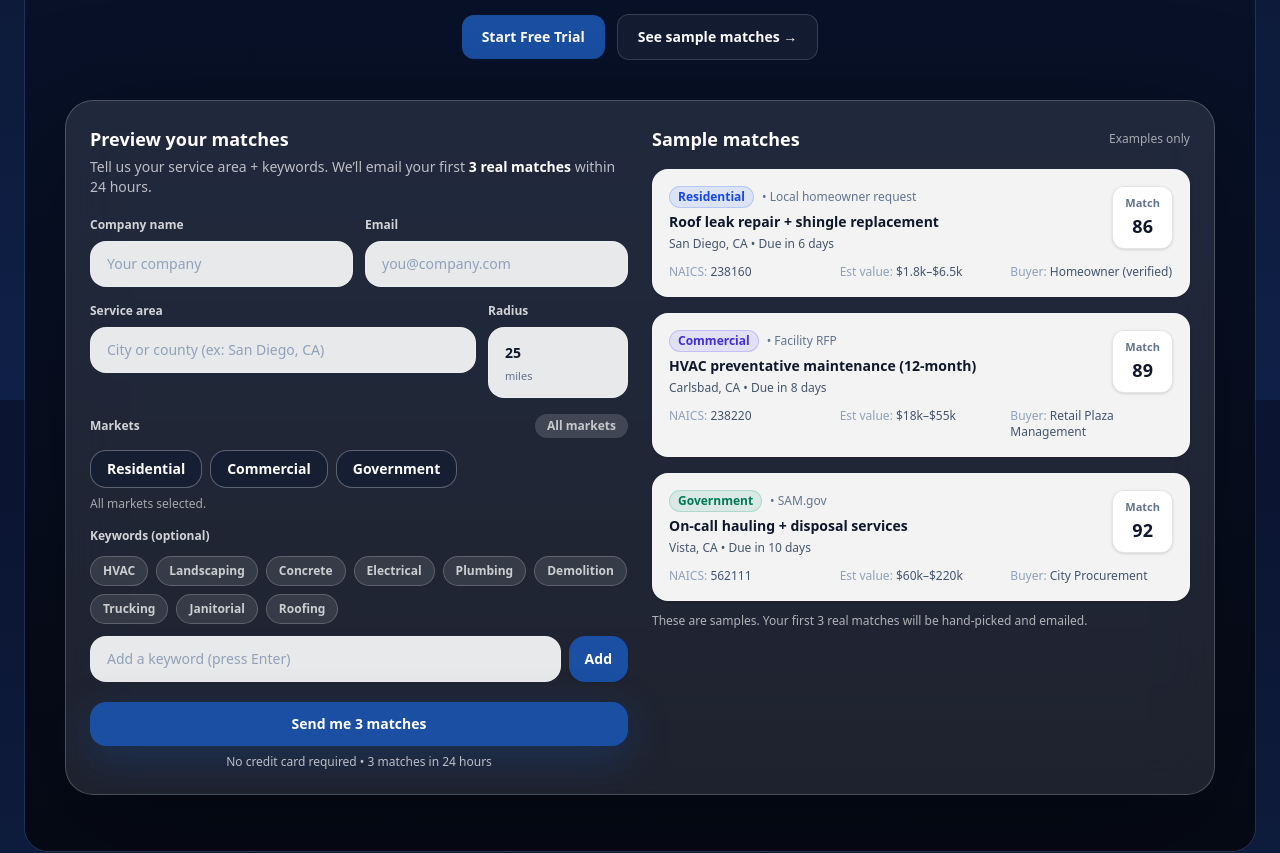
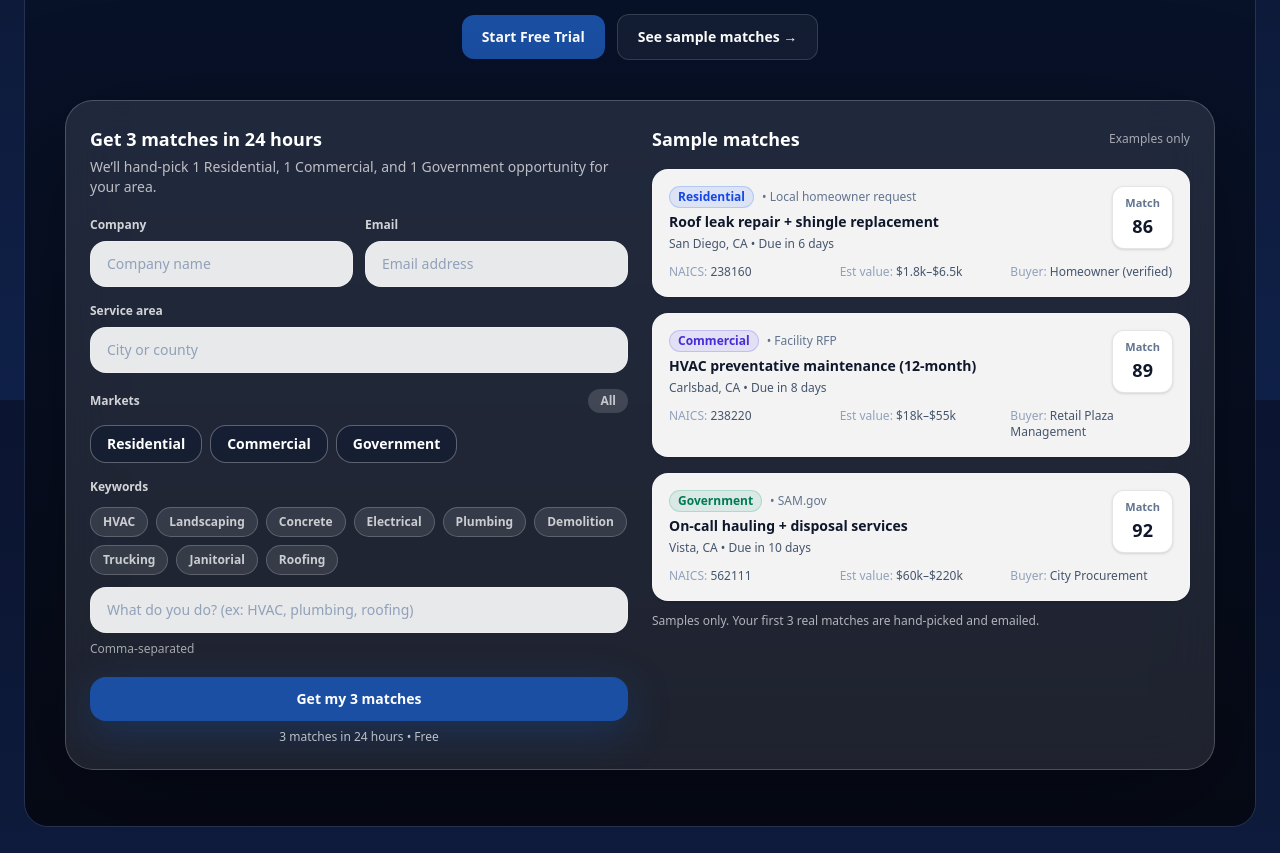
Before and after one commit to seansevrix/ambit, a Next.js app: page / in a window 1280 px wide. Shown: the part 400-1253 px from the top of the page. Built offline with nearby package versions, Linux system fonts and the light colour scheme.

Commit message:
Simplify concierge form (4 fields + no radius/add)

```diff
--- a/app/components/ConciergeLeadCapture.tsx
+++ b/app/components/ConciergeLeadCapture.tsx
@@ -35,7 +35,7 @@ function normalizeKeywords(list: string[]) {
     .map((k) => k.trim())
     .filter(Boolean)
     .map((k) => k.replace(/\s+/g, " "))
-    .slice(0, 8);
+    .slice(0, 12);
 
   const seen = new Set<string>();
   const out: string[] = [];
@@ -46,6 +46,15 @@ function normalizeKeywords(list: string[]) {
     out.push(k);
   }
   return out;
+}
+
+function splitKeywordText(text: string) {
+  return normalizeKeywords(
+    String(text || "")
+      .split(",")
+      .map((s) => s.trim())
+      .filter(Boolean)
+  );
 }
 
 function MatchPill({ score }: { score: number }) {
@@ -96,10 +105,7 @@ function SampleCard({
             <span className="text-slate-500">• {source}</span>
           </div>
 
-          <div className="mt-1 truncate text-sm font-semibold text-slate-900">
-            {title}
-          </div>
-
+          <div className="mt-1 truncate text-sm font-semibold text-slate-900">{title}</div>
           <div className="mt-1 text-xs text-slate-600">{meta}</div>
         </div>
 
@@ -127,7 +133,6 @@ export default function ConciergeLeadCapture() {
   const [company, setCompany] = useState("");
   const [email, setEmail] = useState("");
   const [area, setArea] = useState("");
-  const [radius, setRadius] = useState("25");
 
   const [selectedMarkets, setSelectedMarkets] = useState<MarketKey[]>([
     "residential",
@@ -135,8 +140,9 @@ export default function ConciergeLeadCapture() {
     "government",
   ]);
 
-  const [keywordInput, setKeywordInput] = useState("");
-  const [keywords, setKeywords] = useState<string[]>([]);
+  // Single text field (no Add button). User can type comma-separated.
+  const [keywordText, setKeywordText] = useState("");
+  const keywords = useMemo(() => splitKeywordText(keywordText), [keywordText]);
 
   const [submitting, setSubmitting] = useState(false);
   const [error, setError] = useState<string | null>(null);
@@ -165,21 +171,11 @@ export default function ConciergeLeadCapture() {
     setSelectedMarkets(["residential", "commercial", "government"]);
   }
 
-  function addKeyword(raw: string) {
-    const next = normalizeKeywords([...keywords, raw]);
-    setKeywords(next);
-    setKeywordInput("");
-  }
-
-  function removeKeyword(k: string) {
-    setKeywords((prev) => prev.filter((x) => x.toLowerCase() !== k.toLowerCase()));
-  }
-
   async function onSubmit(e: React.FormEvent) {
     e.preventDefault();
     setError(null);
 
-    if (!company.trim()) return setError("Company name is required.");
+    if (!company.trim()) return setError("Company is required.");
     if (!email.trim()) return setError("Email is required.");
     if (!area.trim()) return setError("Service area is required.");
 
@@ -191,7 +187,6 @@ export default function ConciergeLeadCapture() {
       fd.append("email", email.trim());
       fd.append("_replyto", email.trim());
       fd.append("service_area", area.trim());
-      fd.append("radius_miles", String(radius || "").trim());
       fd.append("markets", marketsHuman);
       fd.append("keywords", keywords.join(", "));
       fd.append("_gotcha", "");
@@ -219,21 +214,20 @@ export default function ConciergeLeadCapture() {
       <div className="grid gap-6 lg:grid-cols-2">
         {/* LEFT */}
         <div>
-          <div className="text-lg font-semibold text-white">Preview your matches</div>
+          <div className="text-lg font-semibold text-white">Get 3 matches in 24 hours</div>
           <div className="mt-1 text-sm text-white/70">
-            Tell us your service area + keywords. We’ll email your first{" "}
-            <span className="font-semibold text-white">3 real matches</span> within 24 hours.
+            We’ll hand-pick 1 Residential, 1 Commercial, and 1 Government opportunity for your area.
           </div>
 
           <form onSubmit={onSubmit} className="mt-5 space-y-4">
             {/* Company + Email */}
             <div className="grid gap-3 sm:grid-cols-2">
               <div>
-                <div className="text-xs font-semibold text-white/80">Company name</div>
+                <div className="text-xs font-semibold text-white/80">Company</div>
                 <input
                   value={company}
                   onChange={(e) => setCompany(e.target.value)}
-                  placeholder="Your company"
+                  placeholder="Company name"
                   className="mt-2 w-full rounded-2xl border border-white/20 bg-white/90 px-4 py-3 text-sm text-slate-900 placeholder:text-slate-400 outline-none focus:border-white/40"
                 />
               </div>
@@ -243,37 +237,22 @@ export default function ConciergeLeadCapture() {
                 <input
                   value={email}
                   onChange={(e) => setEmail(e.target.value)}
-                  placeholder="you@company.com"
+                  placeholder="Email address"
                   type="email"
                   className="mt-2 w-full rounded-2xl border border-white/20 bg-white/90 px-4 py-3 text-sm text-slate-900 placeholder:text-slate-400 outline-none focus:border-white/40"
                 />
               </div>
             </div>
 
-            {/* Service area + radius */}
-            <div className="grid gap-3 sm:grid-cols-[1fr_140px]">
+            {/* Service area */}
             <div>
               <div className="text-xs font-semibold text-white/80">Service area</div>
               <input
                 value={area}
                 onChange={(e) => setArea(e.target.value)}
-                  placeholder="City or county (ex: San Diego, CA)"
+                placeholder="City or county"
                 className="mt-2 w-full rounded-2xl border border-white/20 bg-white/90 px-4 py-3 text-sm text-slate-900 placeholder:text-slate-400 outline-none focus:border-white/40"
               />
-              </div>
-
-              <div>
-                <div className="text-xs font-semibold text-white/80">Radius</div>
-                <div className="mt-2 rounded-2xl border border-white/20 bg-white/90 px-4 py-3">
-                  <input
-                    value={radius}
-                    onChange={(e) => setRadius(e.target.value)}
-                    inputMode="numeric"
-                    className="w-full bg-transparent text-sm font-semibold text-slate-900 outline-none"
-                  />
-                  <div className="mt-1 text-[11px] text-slate-500">miles</div>
-                </div>
-              </div>
             </div>
 
             {/* Markets */}
@@ -290,7 +269,7 @@ export default function ConciergeLeadCapture() {
                       : "bg-white/10 text-white hover:bg-white/15"
                   )}
                 >
-                  All markets
+                  All
                 </button>
               </div>
 
@@ -315,23 +294,31 @@ export default function ConciergeLeadCapture() {
                 })}
               </div>
 
-              <div className="mt-2 text-xs text-white/60">
-                {allSelected ? "All markets selected." : `Selected: ${marketsHuman}`}
-              </div>
+              {!allSelected && (
+                <div className="mt-2 text-xs text-white/60">Selected: {marketsHuman}</div>
+              )}
             </div>
 
-            {/* Keywords */}
+            {/* Keywords (no Add button) */}
             <div>
-              <div className="text-xs font-semibold text-white/80">Keywords (optional)</div>
+              <div className="text-xs font-semibold text-white/80">Keywords</div>
 
               <div className="mt-3 flex flex-wrap gap-2">
                 {SUGGESTED_KEYWORDS.map((k) => {
                   const on = keywords.some((x) => x.toLowerCase() === k.toLowerCase());
+
                   return (
                     <button
                       key={k}
                       type="button"
-                      onClick={() => (on ? removeKeyword(k) : addKeyword(k))}
+                      onClick={() => {
+                        // toggle keyword in the comma-separated input
+                        const next = on
+                          ? keywords.filter((x) => x.toLowerCase() !== k.toLowerCase())
+                          : [...keywords, k];
+
+                        setKeywordText(next.join(", "));
+                      }}
                       className={cx(
                         "rounded-2xl border px-3 py-1.5 text-xs font-semibold transition",
                         on
@@ -346,44 +333,14 @@ export default function ConciergeLeadCapture() {
                 })}
               </div>
 
-              <div className="mt-3 flex gap-2">
               <input
-                  value={keywordInput}
-                  onChange={(e) => setKeywordInput(e.target.value)}
-                  onKeyDown={(e) => {
-                    if (e.key === "Enter") {
-                      e.preventDefault();
-                      if (keywordInput.trim()) addKeyword(keywordInput);
-                    }
-                  }}
-                  placeholder="Add a keyword (press Enter)"
-                  className="w-full rounded-2xl border border-white/20 bg-white/90 px-4 py-3 text-sm text-slate-900 placeholder:text-slate-400 outline-none focus:border-white/40"
+                value={keywordText}
+                onChange={(e) => setKeywordText(e.target.value)}
+                placeholder="What do you do? (ex: HVAC, plumbing, roofing)"
+                className="mt-3 w-full rounded-2xl border border-white/20 bg-white/90 px-4 py-3 text-sm text-slate-900 placeholder:text-slate-400 outline-none focus:border-white/40"
               />
-                <button
-                  type="button"
-                  onClick={() => keywordInput.trim() && addKeyword(keywordInput)}
-                  className="rounded-2xl px-4 py-3 text-sm font-semibold text-white shadow-sm"
-                  style={{ backgroundColor: BRAND }}
-                >
-                  Add
-                </button>
-              </div>
 
-              {keywords.length > 0 && (
-                <div className="mt-3 flex flex-wrap gap-2">
-                  {keywords.map((k) => (
-                    <button
-                      key={k}
-                      type="button"
-                      onClick={() => removeKeyword(k)}
-                      className="rounded-2xl border border-white/20 bg-white/10 px-3 py-1.5 text-xs font-semibold text-white/80 hover:bg-white/15"
-                      title="Remove"
-                    >
-                      {k} <span className="text-white/60">×</span>
-                    </button>
-                  ))}
-                </div>
-              )}
+              <div className="mt-2 text-xs text-white/60">Comma-separated</div>
             </div>
 
             {/* CTA */}
@@ -397,11 +354,11 @@ export default function ConciergeLeadCapture() {
                 )}
                 style={{ backgroundColor: BRAND }}
               >
-                {submitting ? "Sending…" : "Send me 3 matches"}
+                {submitting ? "Sending…" : "Get my 3 matches"}
               </button>
 
               <div className="mt-2 text-center text-xs text-white/70">
-                No credit card required • 3 matches in 24 hours
+                3 matches in 24 hours • Free
               </div>
 
               {error && <div className="mt-3 text-sm text-red-200">{error}</div>}
@@ -455,7 +412,7 @@ export default function ConciergeLeadCapture() {
           </div>
 
           <div className="mt-3 text-xs text-white/65">
-            These are samples. Your first 3 real matches will be hand-picked and emailed.
+            Samples only. Your first 3 real matches are hand-picked and emailed.
           </div>
         </div>
       </div>
```
Lines whose indentation alone changed are shown as unchanged.
